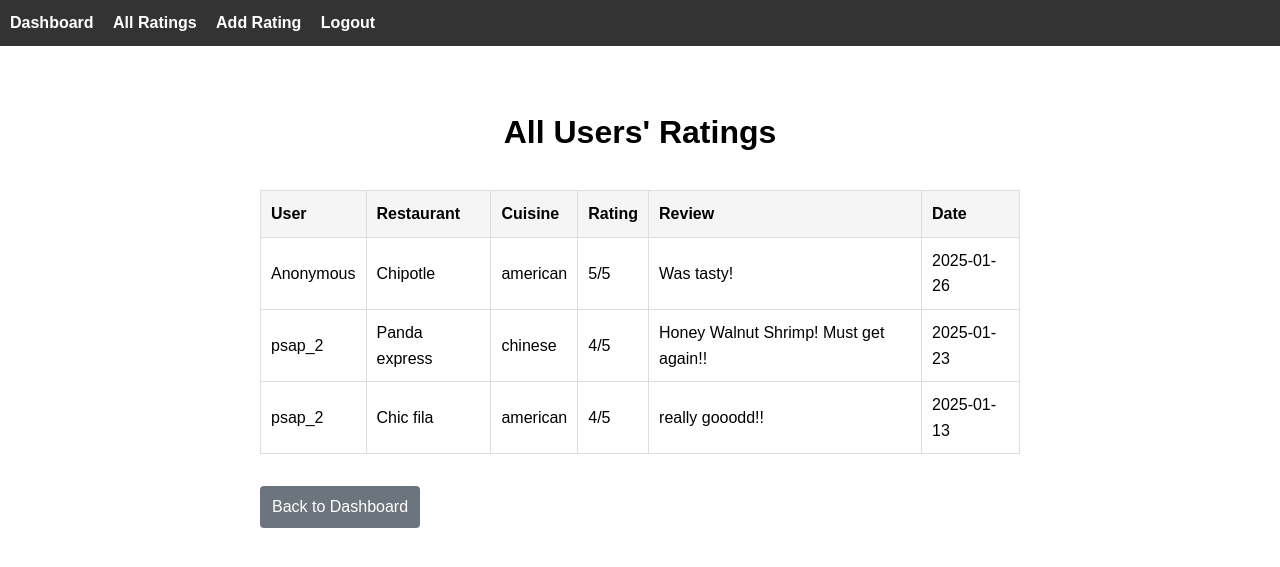
After one commit to psap2/restaurant-rating-api, a Flask app: page /public_ratings in a window 1280 px wide. The commit adds this page. Shown: the top 567 px of the page. Run offline with Flask 3, Linux system fonts and the light colour scheme.

Commit message:
Made basic endpoints and corresponding simple front-end

```diff
--- a/app.py
+++ b/app.py
@@ -57,8 +57,6 @@ def dashboard():
                            total_ratings=total_ratings,
                            avg_rating=round(avg_rating, 2))
 
-
-
 @app.route('/logout', methods=['GET', 'POST'])
 @login_required
 def logout():
@@ -99,6 +97,12 @@ def add_rating():
         return redirect(url_for('dashboard'))
     return render_template('add_rating.html', form=form)
 
+@app.route('/public_ratings', methods=['GET'])
+def all_ratings():
+    all_ratings = RestaurantRating.query.order_by(RestaurantRating.meal_date.desc()).all()
+    return render_template('public_ratings.html', ratings=all_ratings)
+
+
 if __name__ == '__main__':
 
     with app.app_context():
--- /dev/null
+++ b/templates/base.html
@@ -0,0 +1,146 @@
+<!DOCTYPE html>
+<html lang="en">
+<head>
+  <meta charset="UTF-8" />
+  <meta name="viewport" content="width=device-width, initial-scale=1.0"/>
+  <title>{% block title %}TasteRanker{% endblock %}</title>
+  <style>
+    /* Top Navigation Styles */
+    .top-nav {
+      background-color: #333;
+      padding: 10px;
+    }
+    .top-nav a {
+      color: #fff;
+      margin-right: 15px;
+      text-decoration: none;
+      font-weight: bold;
+    }
+    .top-nav a:hover {
+      text-decoration: underline;
+    }
+
+    /* Dashboard Styles */
+    .header {
+      display: flex;
+      justify-content: space-between;
+      align-items: center;
+      border-bottom: 1px solid #ccc;
+      padding-bottom: 10px;
+    }
+    .stats {
+      background-color: #f4f4f4;
+      padding: 15px;
+      margin-bottom: 20px;
+      border-radius: 5px;
+    }
+    .ratings-table {
+      width: 100%;
+      border-collapse: collapse;
+    }
+    .ratings-table th, .ratings-table td {
+      border: 1px solid #ddd;
+      padding: 8px;
+      text-align: left;
+    }
+    .ratings-table th {
+      background-color: #f2f2f2;
+    }
+
+    /* Add Rating Styles */
+    body {
+      font-family: Arial, sans-serif;
+      margin: 0;
+      line-height: 1.6;
+    }
+    .content {
+      max-width: 800px;
+      margin: 0 auto;
+      padding: 20px;
+    }
+    .form-group {
+      margin-bottom: 15px;
+    }
+    .form-group label {
+      display: block;
+      margin-bottom: 5px;
+    }
+    .form-group input,
+    .form-group select,
+    .form-group textarea {
+      width: 100%;
+      padding: 8px;
+      border: 1px solid #ccc;
+      border-radius: 4px;
+    }
+    .error {
+      color: red;
+      font-size: 0.8em;
+    }
+
+    /* Buttons */
+    .btn {
+      display: inline-block;
+      padding: 10px 15px;
+      color: white;
+      text-decoration: none;
+      border: none;
+      border-radius: 3px;
+      cursor: pointer;
+    }
+    .btn-danger {
+      background-color: #dc3545;
+    }
+    .btn-primary {
+      background-color: #28a745;
+    }
+    .btn-secondary {
+      background-color: #6c757d;
+      margin-top: 10px;
+    }
+    .btn-back {
+      display: inline-block;
+      padding: 8px 12px;
+      background-color: #6c757d;
+      color: #fff;
+      text-decoration: none;
+      border-radius: 4px;
+    }
+    .btn-back:hover {
+      background-color: #5a6268;
+    }
+
+    /* Public Ratings Styles */
+    h1 {
+      text-align: center;
+      margin-bottom: 1em;
+    }
+    table {
+      width: 100%;
+      border-collapse: collapse;
+      margin-bottom: 2em;
+    }
+    th, td {
+      padding: 10px;
+      border: 1px solid #ddd;
+      text-align: left;
+    }
+    th {
+      background-color: #f5f5f5;
+    }
+  </style>
+  {% block extra_styles %}{% endblock %}
+</head>
+<body>
+  <div class="top-nav">
+    <a href="{{ url_for('dashboard') }}">Dashboard</a>
+    <a href="{{ url_for('all_ratings') }}">All Ratings</a>
+    <a href="{{ url_for('add_rating') }}">Add Rating</a>
+    <a href="{{ url_for('logout') }}">Logout</a>
+  </div>
+
+  <div class="content">
+    {% block content %}{% endblock %}
+  </div>
+</body>
+</html>
--- /dev/null
+++ b/templates/public_ratings.html
@@ -0,0 +1,42 @@
+{% extends "base.html" %}
+
+{% block title %}TasteRanker - All Ratings{% endblock %}
+
+{% block content %}
+<div class="content">
+  <h1>All Users' Ratings</h1>
+
+  <table>
+    <thead>
+      <tr>
+        <th>User</th>
+        <th>Restaurant</th>
+        <th>Cuisine</th>
+        <th>Rating</th>
+        <th>Review</th>
+        <th>Date</th>
+      </tr>
+    </thead>
+    <tbody>
+      {% for rating in ratings %}
+      <tr>
+        <td>{{ 'Anonymous' if rating.is_anonymous else rating.user.username }}</td>
+        <td>{{ rating.restaurant_name }}</td>
+        <td>{{ rating.cuisine_type }}</td>
+        <td>{{ rating.rating }}/5</td>
+        <td>{{ rating.review if rating.review else "No review" }}</td>
+        <td>
+          {% if rating.meal_date %}
+            {{ rating.meal_date.strftime("%Y-%m-%d") }}
+          {% else %}
+            N/A
+          {% endif %}
+        </td>
+      </tr>
+      {% endfor %}
+    </tbody>
+  </table>
+
+  <a class="btn-back" href="{{ url_for('dashboard') }}">Back to Dashboard</a>
+</div>
+{% endblock %}
```
Also changed, not shown: templates/add_rating.html (+8 -55 lines), templates/dashboard.html (+6 -58 lines).
